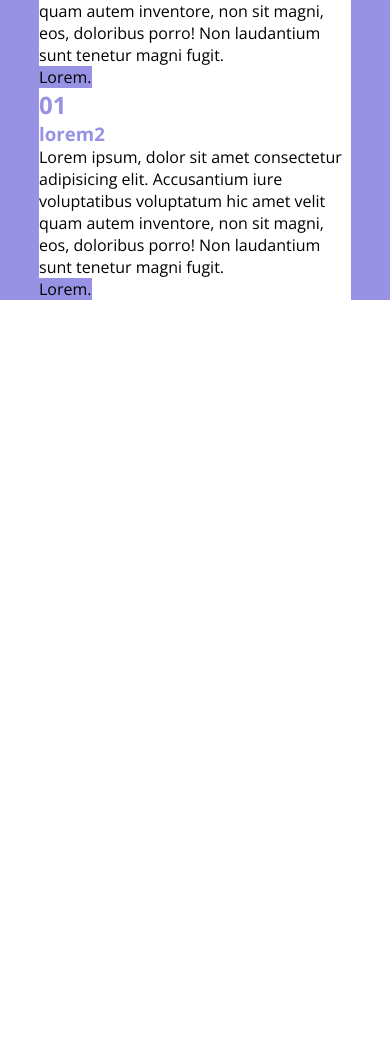
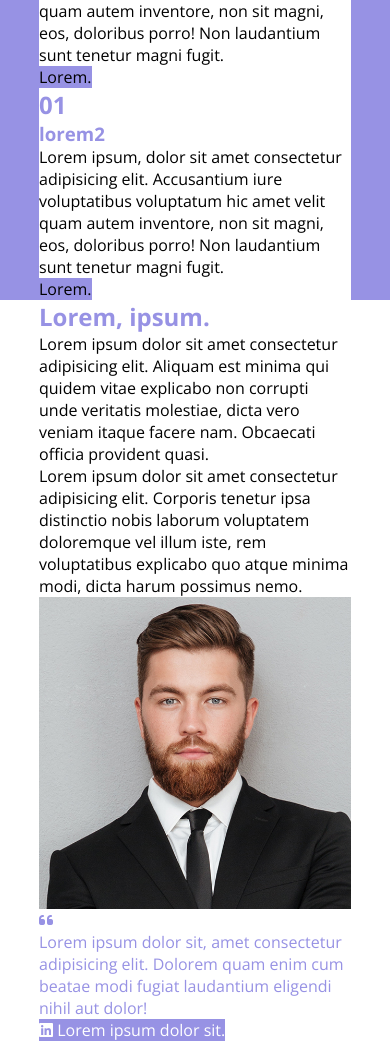
Before and after one commit to PaoloMarzocchi/htmlcss-responsive-layout, a plain HTML site: page index.html in a window 390 px wide. Shown: the part 4776-5817 px from the top of the page. Before the commit the page ends 5076 px from the top, so only its background shows below. Drawn offline with nearby package versions, Linux system fonts and the light colour scheme.

Commit message:
add about section structure mobile layout

```diff
--- a/assets/css/style.css
+++ b/assets/css/style.css
@@ -150,4 +150,22 @@ img {
 
 /* #endregion Benefit section */
 
+/* #region About section */
+.about{
+    & h2{
+        color: var(--resp-secondary);
+    }
+
+    & [class^="col"]:nth-child(2) > .card{
+        & p{
+            color: var(--resp-secondary);
+        }
+        & a{
+            background-color: var(--resp-secondary);
+            color: var(--resp-lighter);
+        }
+    }
+}
+/* #endregion About section */
+
 /* #endregion main */
--- a/index.html
+++ b/index.html
@@ -301,6 +301,43 @@
             </div>
         </section>
         <!-- /Benefit section -->
+
+        <!-- About section -->
+        <section class="about">
+            <div class="container">
+                <div class="row">
+                    <div class="col-12 col-sm-8">
+                        <div class="card">
+                            <h2>Lorem, ipsum.</h2>
+                            <p>
+                                Lorem ipsum dolor sit amet consectetur adipisicing elit. Aliquam est minima qui quidem vitae explicabo non corrupti unde veritatis molestiae, dicta vero veniam itaque facere nam. Obcaecati officia provident quasi.
+                            </p>
+                            <p>
+                                Lorem ipsum dolor sit amet consectetur adipisicing elit. Corporis tenetur ipsa distinctio nobis laborum voluptatem doloremque vel illum iste, rem voluptatibus explicabo quo atque minima modi, dicta harum possimus nemo.
+                            </p>
+                        </div>
+                    </div>
+                    <div class="col-12 col-sm-4">
+                        <div class="card">
+                            <div>
+                                <img src="./assets/img/about.jpg" alt="">
+                                <i class="fa-solid fa-quote-left" style="color: #9792E4"></i>
+                            </div>
+                            <p>
+                                Lorem ipsum dolor sit, amet consectetur adipisicing elit. Dolorem quam enim cum beatae modi fugiat laudantium eligendi nihil aut dolor!
+                            </p>
+                            <div>
+                                <a href="#">
+                                    <i class="fa-brands fa-linkedin" style="color:#FFFFFF"></i>
+                                    Lorem ipsum dolor sit.
+                                </a>
+                            </div>
+                        </div>
+                    </div>
+                </div>
+            </div>
+        </section>
+        <!-- /About section -->
     </main>
     <!-- /Main section -->
     <footer class="site-footer">
```
